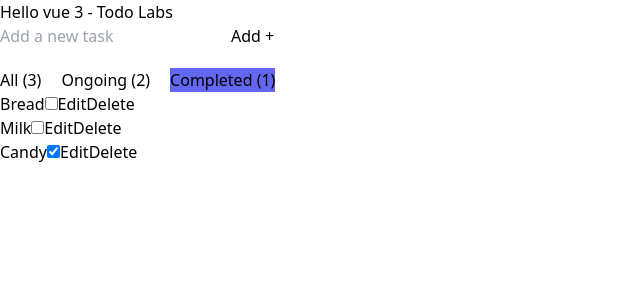
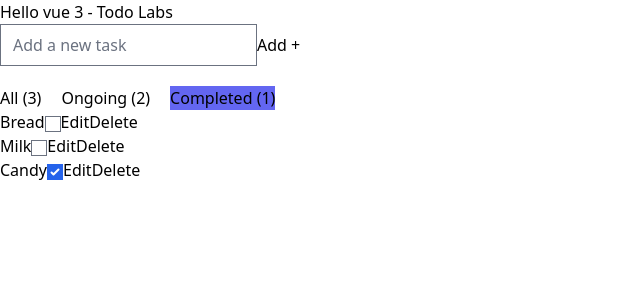
Before and after one commit to cristian1201/vue-todo-app, a Vue app: page / in a window 1280 px wide. Shown: the top 300 px of the page, without its empty margins (0-640 px from the left). Built offline with nearby package versions, Linux system fonts and the light colour scheme.

Commit message:
add: tailwind forms plugin

```diff
--- a/package.json
+++ b/package.json
@@ -6,6 +6,7 @@
     "build": "vite build"
   },
   "dependencies": {
+    "@tailwindcss/forms": "^0.2.1",
     "uuid": "^8.3.1",
     "vue": "^3.0.2"
   },
--- a/tailwind.config.js
+++ b/tailwind.config.js
@@ -5,5 +5,5 @@ module.exports = {
     extend: {},
   },
   variants: {},
-  plugins: [],
+  plugins: [require('@tailwindcss/forms')],
 };
```
Also changed, not shown: 1 other file (tests, documents, lock files or other folders).
